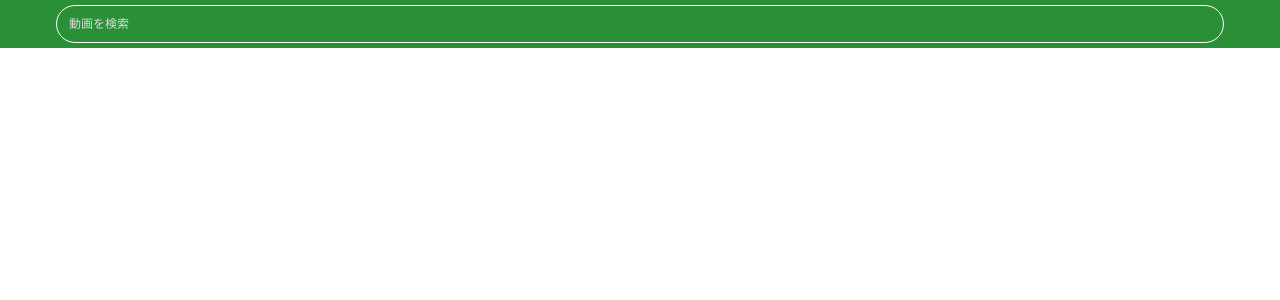
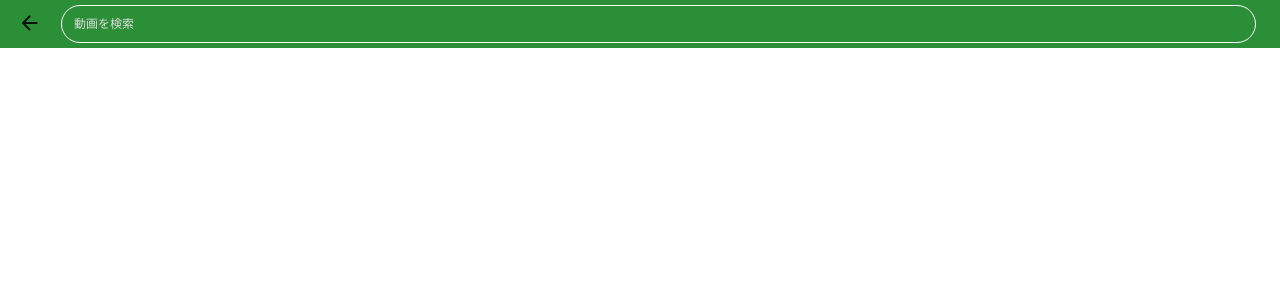
Before and after one commit to yuto0402/myvieal, a Django app: page /search/history in a window 1280 px wide. Shown: the top 300 px of the page. Run offline with Django 5.2, Linux system fonts and the light colour scheme; the visitor is signed in with stand-in values (Sample User, id 1); data that the repository does not hold is empty.

Commit message:
search section ver.1.2 サーチセクションの検索履歴画面に戻るボタンを追加して、検索履歴をタップするとその検索を実行できるようにした。

```diff
--- a/myvieal/static/myvieal/css/search.css
+++ b/myvieal/static/myvieal/css/search.css
@@ -1,6 +1,11 @@
 .search-bar-container {
   flex: 1 1 0;
   height: 100%;
+}
+
+.back_button_container {
+  flex: 0.05 1 0;
+  text-align: center;
 }
 
 .search-bar-container > form {
@@ -42,6 +47,11 @@
   cursor: default;
 }
 
+#search-bar.history {
+  width: 100%;
+  margin-right: 2%;
+}
+
 #search-bar::placeholder {
   color: gainsboro;
 }
--- a/myvieal/templates/myvieal/search_history.html
+++ b/myvieal/templates/myvieal/search_history.html
@@ -5,17 +5,22 @@
   <link rel="stylesheet" href="{% static 'myvieal/css/search.css' %}">
 {% endblock %}
 {% block header-container %}
+<div class="back_button_container">
+  <a href= {% url "search" %}>
+    <img src={% static "myvieal/img/戻るボタン.svg" %} alt="">
+  </a>
+</div>
 <div class="search-bar-container history">
   <form method="POST">
     {% csrf_token %}
-    <input id ="search-bar" type="text" name="search_word" value="{{search_text}}" placeholder="動画を検索">
+    <input id ="search-bar" class="history" type="text" name="search_word" value="{{search_text}}" placeholder="動画を検索">
   </form>
 </div>
 {% endblock %}
 {% block content %}
 {% for history in histories %}
-<div class="history_wrapper">
-  <p>{{history.search_word}}</p>
-</div>
+<p>
+  <a href= {% url "search" %}?search={{history.search_word}}>{{history.search_word}}</a>
+</p>
 {% endfor %}
 {% endblock content %}
--- a/myvieal/views.py
+++ b/myvieal/views.py
@@ -1,8 +1,7 @@
 # Create your views here.
-import datetime
-
 from django.contrib.auth.mixins import LoginRequiredMixin
 from django.urls import reverse, reverse_lazy
+from django.utils import timezone
 from django.views.generic import CreateView, DeleteView, DetailView, ListView, UpdateView
 
 from .forms import MovieEditForm, MovieForm, SearchHistoryForm
@@ -82,7 +81,6 @@ class SearchView(LoginRequiredMixin, ListView):
             context["is_searched_by_created_at"] = True
         elif order == "number_of_views":
             context["is_searched_by_numbers_of_views"] = True
-        print(context)
         return context
 
     # コンテクストデータのキーは標準では"videos_list"(モデル名_list)なので"movies"に変更
@@ -100,7 +98,7 @@ class SearchHistory(LoginRequiredMixin, CreateView):
     def form_valid(self, form):
         instance = form.save(commit=False)
         instance.searched_by = self.request.user
-        instance.searched_at = datetime.datetime.now(tz="Asia/Tokyo")
+        instance.searched_at = timezone.now()
         instance.save()
         return super().form_valid(form)
 
```
Also changed, not shown: accounts/forms.py (+6 -5 lines), accounts/views.py (+8 -10 lines), myvieal/templates/myvieal/search.html (+7 -8 lines), myvieal/static/myvieal/img/戻るボタン.svg (added), myvieal/static/myvieal/img/検索履歴.svg (added).
